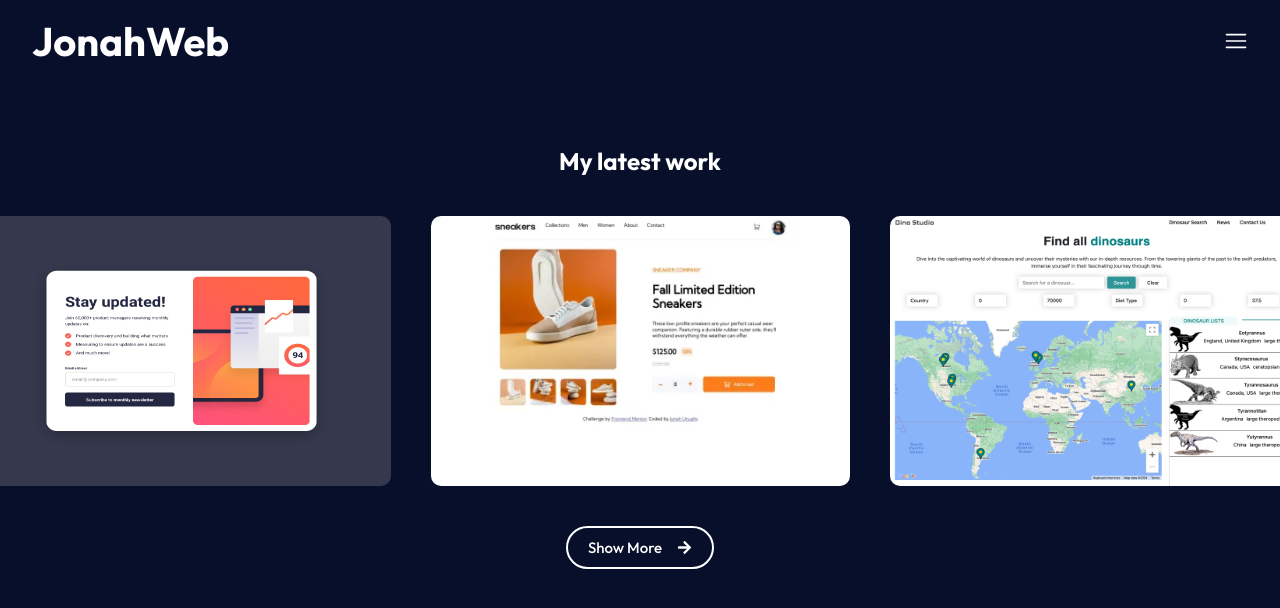
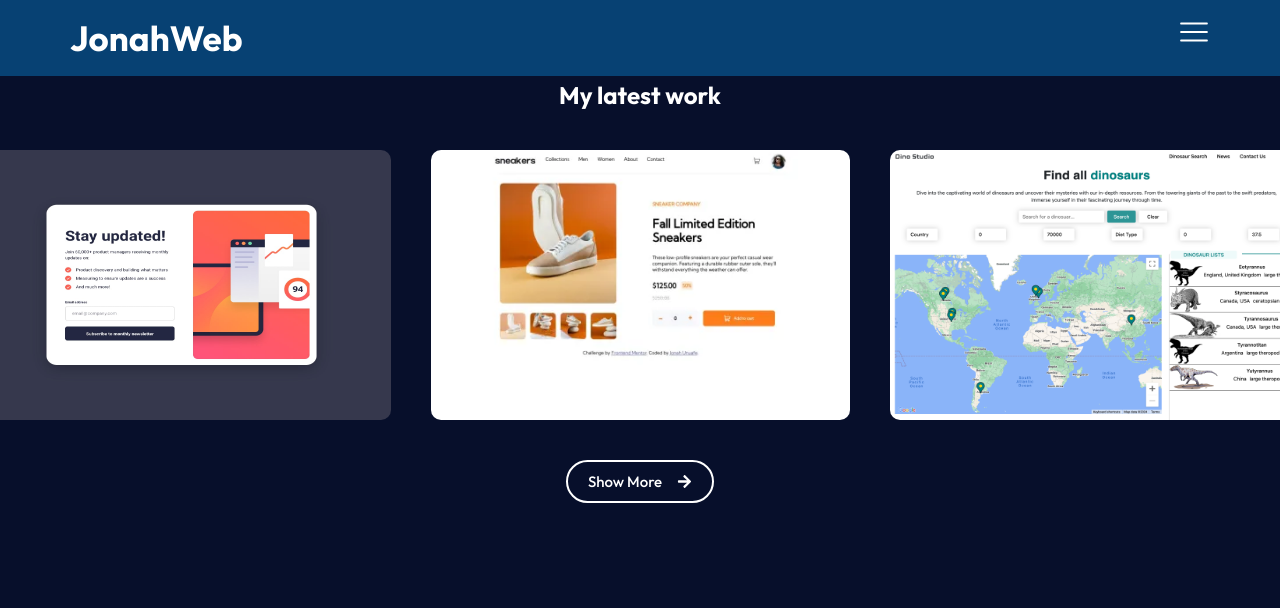
Before and after one commit to jonahunuafe/portfolio-react, a React (Vite) app: page /work in a window 1280 px wide. Shown: the top 608 px of the page. Built offline with nearby package versions, Linux system fonts and the light colour scheme.

Commit message:
added background color to navbar with a fixed position

```diff
--- a/src/components/Navbar/Navbar.module.css
+++ b/src/components/Navbar/Navbar.module.css
@@ -1,8 +1,14 @@
 .navbar {
    display: flex;
-   align-items: center;
+   align-items: start;
    justify-content: space-between;
-   margin: 1rem 2rem;
+   background-color: #074173;
+   position: fixed;
+   top: 0;
+   width: 100%;
+   /* margin: 1rem 2rem; */
+   padding-top: 1rem;
+   padding-bottom: 1rem;
 }
 
 .navbar h1 {
@@ -12,7 +18,6 @@
 .navList {
    position: fixed;
    flex-direction: column;
-   /* align-items: start; */
    top: 0;
    background: #424769;
    text-align: center;
@@ -22,21 +27,27 @@
    right: 550px;
 }
 
-.navList li {
+.lists {
    display: flex;
    flex-direction: column;
-   /* padding: 2rem 6.5rem; */
+   justify-content: center;
+   gap: 3rem;
+   height: 100vh;
+}
+
+.lists li {
+   display: flex;
+   flex-direction: column;
    font-size: 1.2em;
    cursor: pointer;
    transition: 0.3s;
-   /* margin-top: 3rem; */
 }
 
-.navList li:hover {
+.lists li:hover {
    transform: scale(1.10);
 }
 
-.navList a {
+.lists a {
    text-decoration: none;
    color: #fff;
 }
@@ -46,10 +57,7 @@
    color: #B923E1;
 }
 
-.openMobileNav {
-   display: block;
-   position: fixed;
-   right: 2rem;
+.openMobileNav, .closeMobileNav {
    font-size: 1.5rem;
 }
 
@@ -57,19 +65,13 @@
    display: block;
    position: relative;
    top: 1.4rem;
-   /* left: 19.95rem; */
-   /* right: 20%; */
    float: right;
-   font-size: 1.5rem;
 }
 
 @media(min-width: 768px) {
-   /* .navbar {
-      margin: 20px 170px;
-   } */
-
    .navbar h1 {
-      font-size: 40px;
+      font-size: 35px;
+      margin-left: 70px;
    }
 
    .navList {
@@ -77,14 +79,11 @@
    }
 
    .lists {
-      display: flex;
-      flex-direction: column;
-      justify-content: center;
-      height: 100vh;
+      gap: 35px;
    }
 
-   .navList li {
-      font-size: 20px;
+   .lists li {
+      font-size: 30px;
    }
 
    .navConnect {
@@ -100,9 +99,16 @@
       transform: scale(1.05);
    }
 
+   .openMobileNav {
+      margin-right: 70px;
+   }
+
+   .openMobileNav, .closeMobileNav {
+      font-size: 2rem;
+      cursor: pointer;
+   }
+
    .closeMobileNav {
-      top: 35px;
-      margin-right: 20px;
-      font-size: 2rem;
+      top: 25px;
    }
 }
```
